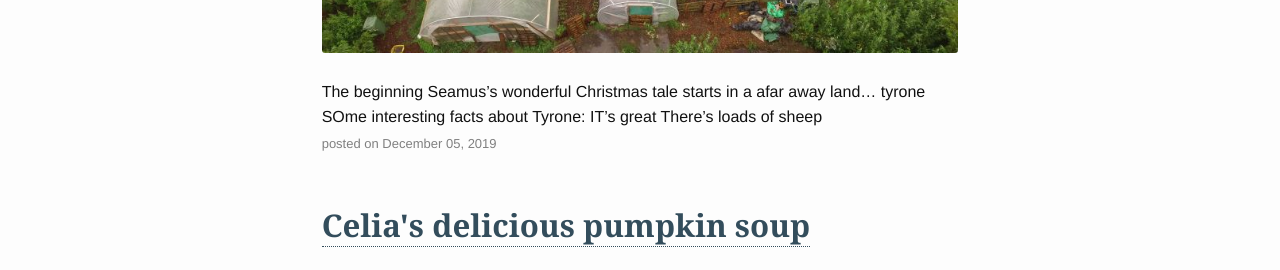
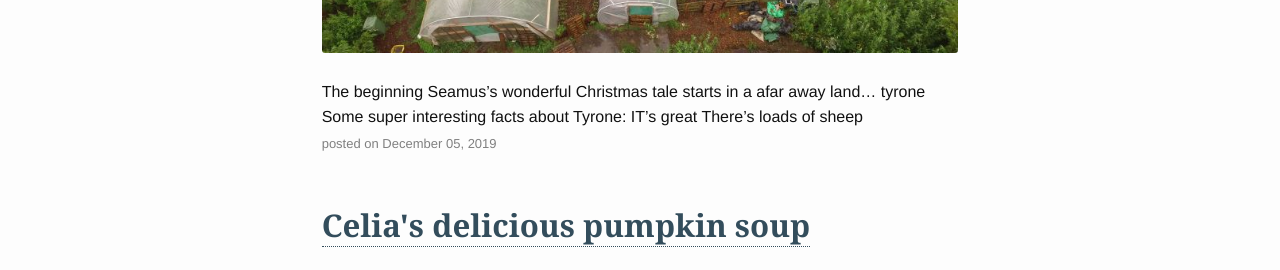
Before and after one commit to jknappe/csadublin, a Jekyll site: the page built from pages/news.md, in a window 1280 px wide and 900 px high, scrolled down 622 px. Shown: the part 177-447 px from the top of the window. Built offline with Jekyll 4.4.1, drawn with Linux system fonts in a browser that asks for light colours.

Commit message:
Fixing a typo

```diff
--- a/_posts/2019-12-05-christmas-jolly-folly.md
+++ b/_posts/2019-12-05-christmas-jolly-folly.md
@@ -29,6 +29,6 @@ Seamus's wonderful Christmas tale starts in a afar away land...
 
 [tyrone](https://en.wikipedia.org/wiki/County_Tyrone)
 
-# SOme interesting facts about Tyrone:
+# Some super interesting facts about Tyrone:
 - IT's great
 - There's loads of sheep
```
